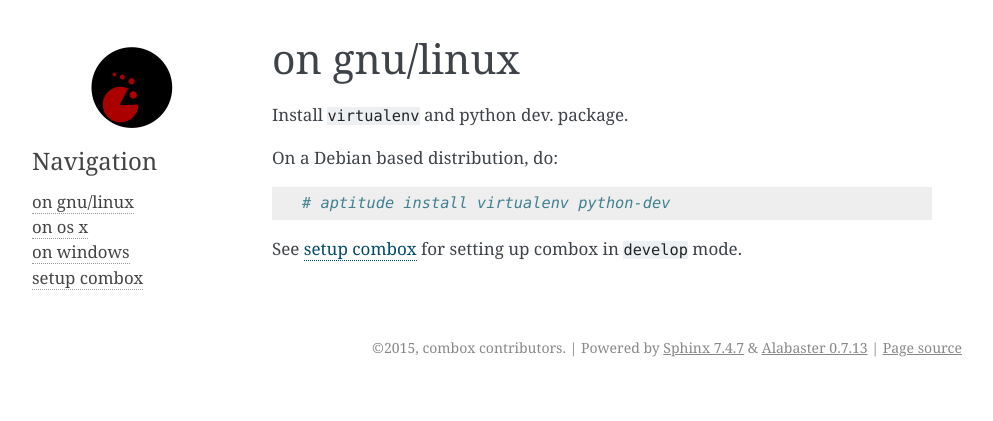
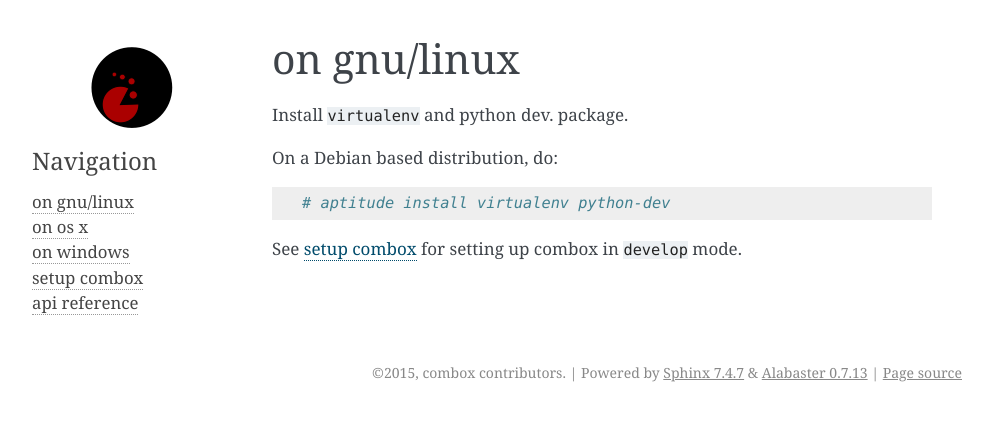
Before and after one commit to r5d/combox, a Sphinx documentation site: the page built from docs/gnu.rst, in a window 1280 px wide. Shown: the top 421 px of the page, without its empty margins (148-1141 px from the left). Built offline with Sphinx 7.4.7, drawn with Linux system fonts in a browser that asks for light colours.

Commit message:
Added api/index, api/combox.file

```diff
--- /dev/null
+++ b/docs/api/combox.file.rst
@@ -0,0 +1,6 @@
+==================
+combox.file module
+==================
+
+.. automodule:: combox.file
+   :members:
--- /dev/null
+++ b/docs/api/index.rst
@@ -0,0 +1,8 @@
+=============
+api reference
+=============
+
+.. toctree::
+   :maxdepth: 2
+
+   combox.file
--- a/docs/index.rst
+++ b/docs/index.rst
@@ -9,3 +9,4 @@
    osx
    windows
    setup-combox
+   api/index
```
Also changed, not shown: 1 other file.
